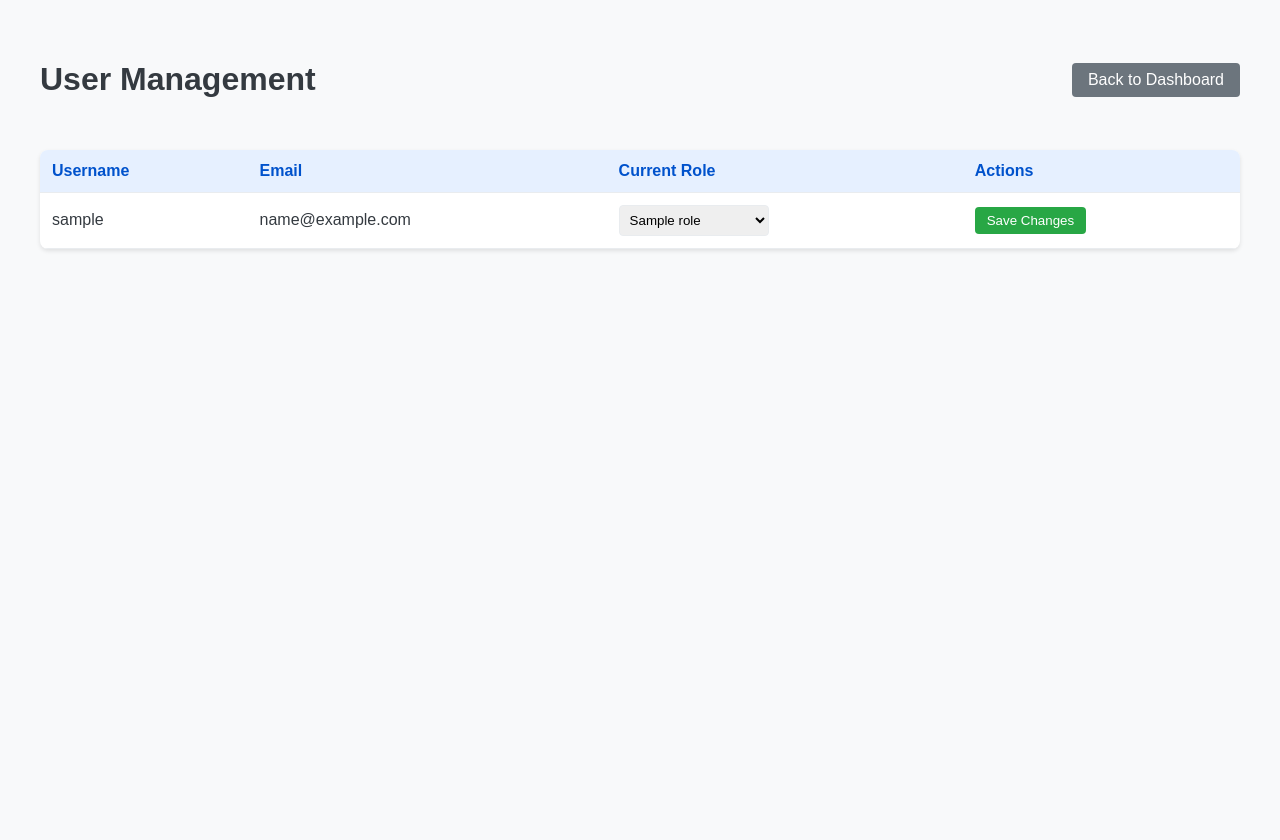
After one commit to tomdawg03/sav_schedule_front, a Flask app: template templates/user_management.html in a window 1280 px wide. The commit adds this page. Run offline with Flask 3, Linux system fonts and the light colour scheme; the template is opened without the code that fills it: most values are stand-ins (such as "Sample title", 1, 10 or a date in 2020).

```diff
--- a/app.py
+++ b/app.py
@@ -5,7 +5,7 @@ import json
 app = Flask(__name__)
 app.secret_key = 'your_secret_key'  # Replace with a real secret key
 
-BACKEND_URL = 'http://localhost:5001'  # Make sure this matches your backend port
+BACKEND_URL = 'http://localhost:5001/api'  # Updated to include /api prefix
 
 # Define these at the top of your file
 JOB_COST_TYPES = [
@@ -45,24 +45,43 @@ def login():
         password = request.form.get('password')
 
         try:
-            response = requests.post(f'{BACKEND_URL}/login', json={
-                'username': username,
-                'password': password
-            })
+            print(f"Attempting login for user: {username}")
+            print(f"Request form data: {request.form}")
+
+            # Send as form data instead of JSON
+            response = requests.post(
+                f'{BACKEND_URL}/login',
+                data={
+                    'username': username,
+                    'password': password
+                }
+            )
+
+            print(f"Login response status: {response.status_code}")
+            print(f"Login response content: {response.text}")
 
             if response.status_code == 200:
-                data = response.json()
-                session['user'] = {
-                    'id': data['user']['id'],
-                    'username': data['user']['username'],
-                    'email': data['user']['email']
-                }
-                return redirect(url_for('dashboard'))
+                try:
+                    data = response.json()
+                    print(f"Login successful. User data: {data}")
+                    # Store complete user data in session
+                    session['user'] = data['user']
+                    print(f"Session data after login: {session['user']}")
+                    return redirect(url_for('dashboard'))
+                except Exception as e:
+                    print(f"Error parsing response JSON: {str(e)}")
+                    return render_template('login.html', error="Error processing server response")
             else:
-                error_message = response.json().get('error', 'Invalid username or password')
+                try:
+                    error_data = response.json()
+                    error_message = error_data.get('error', 'Invalid username or password')
+                except:
+                    error_message = 'Invalid username or password'
+                print(f"Login failed: {error_message}")
                 return render_template('login.html', error=error_message)
 
         except requests.exceptions.ConnectionError:
+            print("Connection error to backend server")
             return render_template('login.html', error="Could not connect to the server")
         except Exception as e:
             print(f"Login error: {str(e)}")
@@ -74,12 +93,16 @@ def login():
 def signup():
     if request.method == 'POST':
         try:
-            data = request.get_json()
+            if request.is_json:
+                data = request.get_json()
+            else:
+                data = request.form
+
             username = data.get('username')
             email = data.get('email')
             password = data.get('password')
 
-            print(f"Sending signup request with data: {{'username': '{username}', 'email': '{email}', 'password': '*****'}}")
+            print(f"Sending signup request with data: {{'username': '{username}', 'email': '{email}'}}")
 
             response = requests.post(f'{BACKEND_URL}/signup', json={
                 'username': username,
@@ -88,33 +111,49 @@ def signup():
             })
 
             print(f"Backend response status: {response.status_code}")
-            print(f"Backend response: {response.text}")
 
             if response.status_code == 201:
-                return jsonify({'success': True})
+                if request.is_json:
+                    return jsonify({'success': True})
+                return redirect(url_for('login'))
             else:
-                error_message = response.json().get('error', 'An error occurred. Please try again.')
-                print(f"Error message: {error_message}")
-                return jsonify({'error': error_message}), response.status_code
+                error_message = response.json().get('error', 'An error occurred during signup')
+                if request.is_json:
+                    return jsonify({'error': error_message}), response.status_code
+                return render_template('signup.html', error=error_message)
 
         except requests.exceptions.ConnectionError:
-            print("Connection error to backend server")
-            return jsonify({'error': "Could not connect to the server. Please try again."}), 500
+            error_message = "Could not connect to the server"
+            if request.is_json:
+                return jsonify({'error': error_message}), 500
+            return render_template('signup.html', error=error_message)
         except Exception as e:
-            print(f"Error during signup: {str(e)}")
-            return jsonify({'error': f"An unexpected error occurred: {str(e)}"}), 500
+            print(f"Signup error: {str(e)}")
+            error_message = f"An unexpected error occurred: {str(e)}"
+            if request.is_json:
+                return jsonify({'error': error_message}), 500
+            return render_template('signup.html', error=error_message)
 
     return render_template('signup.html')
 
 @app.route('/dashboard')
 def dashboard():
+    print(f"Session data in dashboard: {session}")
     if 'user' not in session:
+        print("No user in session, redirecting to login")
         return redirect(url_for('login'))
     try:
+        user_data = session['user']
+        print(f"Rendering dashboard with user data: {user_data}")
         return render_template('dashboard.html',
-                             username=session['user']['username'],
-                             email=session['user']['email'])
-    except KeyError:
+                             username=user_data['username'],
+                             role=user_data['role'])
+    except KeyError as e:
+        print(f"KeyError in dashboard: {str(e)}")
+        session.clear()
+        return redirect(url_for('login'))
+    except Exception as e:
+        print(f"Error in dashboard: {str(e)}")
         session.clear()
         return redirect(url_for('login'))
 
@@ -122,6 +161,10 @@ def dashboard():
 def create_project(region):
     if 'user' not in session:
         return redirect(url_for('login'))
+
+    # Check if user has proper permissions
+    if session['user'].get('role') not in ['admin', 'project_manager']:
+        return render_template('error.html', message="You don't have permission to create projects")
 
     if request.method == 'POST':
         # Work type mapping with properly formatted names
@@ -192,7 +235,10 @@ def create_project(region):
             response = requests.post(
                 f'{BACKEND_URL}/projects/{region}',
                 json=project,
-                headers={'Content-Type': 'application/json'}
+                headers={
+                    'Content-Type': 'application/json',
+                    'Authorization': f"Bearer {session['user'].get('token', '')}"
+                }
             )
 
             if response.status_code == 200:
@@ -345,5 +391,70 @@ def edit_project(region, project_id):
         print(f"Exception in edit_project: {str(e)}")
         return f"Error: {str(e)}", 500
 
+@app.route('/user-management')
+def user_management():
+    if 'user' not in session:
+        print("No user in session, redirecting to login")
+        return redirect(url_for('login'))
+
+    # Check if user has admin permissions
+    if session['user'].get('role') != 'admin':
+        print("User is not admin, showing error")
+        return render_template('error.html', message="You don't have permission to access this page")
+
+    try:
+        print("Attempting to fetch users from backend...")
+        # Fetch users from backend
+        response = requests.get(f'{BACKEND_URL}/users')
+        print(f"Users response status: {response.status_code}")
+        print(f"Users response content: {response.text}")
+
+        if response.status_code == 200:
+            users = response.json()
+            print(f"Successfully fetched users: {users}")
+
+            # Fetch roles from backend
+            print("Attempting to fetch roles from backend...")
+            roles_response = requests.get(f'{BACKEND_URL}/roles')
+            print(f"Roles response status: {roles_response.status_code}")
+            print(f"Roles response content: {roles_response.text}")
+
+            roles = roles_response.json() if roles_response.status_code == 200 else []
+            print(f"Roles data: {roles}")
+
+            return render_template('user_management.html', users=users, roles=roles)
+        else:
+            error_message = response.json().get('error', 'Failed to fetch users')
+            print(f"Error fetching users: {error_message}")
+            return render_template('user_management.html', error=error_message)
+    except Exception as e:
+        print(f"Error in user management: {str(e)}")
+        return render_template('user_management.html', error="An error occurred while fetching users")
+
+@app.route('/update-user-role/<int:user_id>', methods=['POST'])
+def update_user_role(user_id):
+    if 'user' not in session:
+        return redirect(url_for('login'))
+
+    # Check if user has admin permissions
+    if session['user'].get('role') != 'admin':
+        return render_template('error.html', message="You don't have permission to perform this action")
+
+    try:
+        new_role = request.form.get('role')
+        response = requests.put(
+            f'{BACKEND_URL}/users/{user_id}/role',
+            json={'role': new_role}
+        )
+
+        if response.status_code == 200:
+            return redirect(url_for('user_management', success="User role updated successfully"))
+        else:
+            error_message = response.json().get('error', 'Failed to update user role')
+            return redirect(url_for('user_management', error=error_message))
+    except Exception as e:
+        print(f"Error updating user role: {str(e)}")
+        return redirect(url_for('user_management', error="An error occurred while updating the user role"))
+
 if __name__ == '__main__':
     app.run(port=5000, debug=True)
--- a/templates/signup.html
+++ b/templates/signup.html
@@ -103,9 +103,10 @@
         }
 
         .error-message {
-            color: red;
+            color: var(--error);
             margin-top: 5px;
             font-size: 14px;
+            text-align: center;
         }
 
         .password-requirements {
@@ -139,6 +140,9 @@
 
         <div class="form-container">
             <h2>Sign Up</h2>
+            {% if error %}
+            <div class="error-message">{{ error }}</div>
+            {% endif %}
             <form id="signupForm" onsubmit="return validateForm(event)">
                 <div class="form-group">
                     <label for="username">Username:</label>
--- /dev/null
+++ b/templates/user_management.html
@@ -0,0 +1,169 @@
+<!DOCTYPE html>
+<html>
+<head>
+    <title>User Management - Savage Scheduler</title>
+    <style>
+        :root {
+            --primary-blue: #0052CC;
+            --primary-dark: #003D99;
+            --primary-light: #E6F0FF;
+            --white: #FFFFFF;
+            --off-white: #F8F9FA;
+            --light-gray: #E9ECEF;
+            --medium-gray: #6C757D;
+            --dark-gray: #343A40;
+            --success: #28A745;
+            --error: #DC3545;
+        }
+
+        body {
+            background-color: var(--off-white);
+            color: var(--dark-gray);
+            font-family: Arial, sans-serif;
+            margin: 0;
+            padding: 20px;
+            min-height: 100vh;
+        }
+
+        .container {
+            max-width: 1200px;
+            margin: 0 auto;
+            padding: 20px;
+        }
+
+        .header {
+            display: flex;
+            justify-content: space-between;
+            align-items: center;
+            margin-bottom: 30px;
+        }
+
+        .back-button {
+            padding: 8px 16px;
+            background-color: var(--medium-gray);
+            color: var(--white);
+            text-decoration: none;
+            border-radius: 4px;
+            transition: background-color 0.2s;
+        }
+
+        .back-button:hover {
+            background-color: var(--dark-gray);
+        }
+
+        .user-table {
+            width: 100%;
+            border-collapse: collapse;
+            background-color: var(--white);
+            box-shadow: 0 2px 4px rgba(0, 0, 0, 0.1);
+            border-radius: 8px;
+            overflow: hidden;
+        }
+
+        .user-table th,
+        .user-table td {
+            padding: 12px;
+            text-align: left;
+            border-bottom: 1px solid var(--light-gray);
+        }
+
+        .user-table th {
+            background-color: var(--primary-light);
+            color: var(--primary-blue);
+            font-weight: bold;
+        }
+
+        .user-table tr:hover {
+            background-color: var(--off-white);
+        }
+
+        .role-select {
+            padding: 6px;
+            border: 1px solid var(--light-gray);
+            border-radius: 4px;
+            width: 150px;
+        }
+
+        .save-button {
+            padding: 6px 12px;
+            background-color: var(--success);
+            color: var(--white);
+            border: none;
+            border-radius: 4px;
+            cursor: pointer;
+            transition: background-color 0.2s;
+        }
+
+        .save-button:hover {
+            background-color: #218838;
+        }
+
+        .error-message {
+            color: var(--error);
+            margin: 10px 0;
+            padding: 10px;
+            background-color: #fff3f3;
+            border: 1px solid var(--error);
+            border-radius: 4px;
+        }
+
+        .success-message {
+            color: var(--success);
+            margin: 10px 0;
+            padding: 10px;
+            background-color: #f3fff3;
+            border: 1px solid var(--success);
+            border-radius: 4px;
+        }
+    </style>
+</head>
+<body>
+    <div class="container">
+        <div class="header">
+            <h1>User Management</h1>
+            <a href="/dashboard" class="back-button">Back to Dashboard</a>
+        </div>
+
+        {% if error %}
+        <div class="error-message">{{ error }}</div>
+        {% endif %}
+
+        {% if success %}
+        <div class="success-message">{{ success }}</div>
+        {% endif %}
+
+        <table class="user-table">
+            <thead>
+                <tr>
+                    <th>Username</th>
+                    <th>Email</th>
+                    <th>Current Role</th>
+                    <th>Actions</th>
+                </tr>
+            </thead>
+            <tbody>
+                {% for user in users %}
+                <tr>
+                    <td>{{ user.username }}</td>
+                    <td>{{ user.email }}</td>
+                    <td>
+                        <form action="/update-user-role/{{ user.id }}" method="POST" style="display: inline;">
+                            <select name="role" class="role-select" onchange="this.form.submit()">
+                                {% for role in roles %}
+                                <option value="{{ role.name }}" {% if user.role == role.name %}selected{% endif %}>
+                                    {{ role.name }}
+                                </option>
+                                {% endfor %}
+                            </select>
+                        </form>
+                    </td>
+                    <td>
+                        <button class="save-button" onclick="this.form.submit()">Save Changes</button>
+                    </td>
+                </tr>
+                {% endfor %}
+            </tbody>
+        </table>
+    </div>
+</body>
+</html>
```
Also changed, not shown: templates/dashboard.html (+24 -28 lines), templates/login.html (+44 -6 lines).
